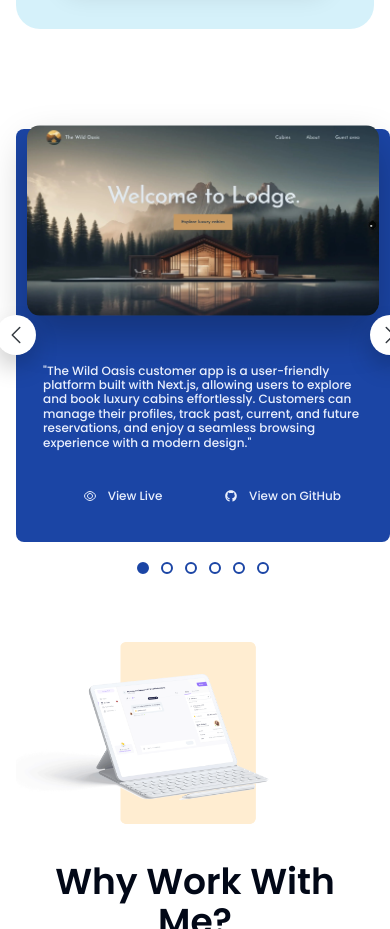
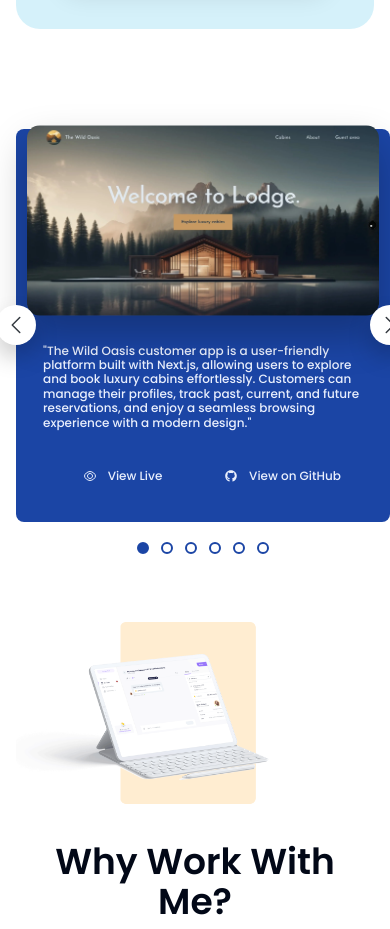
Before and after one commit to MuhammadAsim786786/My-Portfolio, a Next.js app: page / in a window 390 px wide. Shown: the part 6300-7229 px from the top of the page. Built offline with nearby package versions, Linux system fonts and the light colour scheme.

Commit message:
Improved responsive

```diff
--- a/app/components/ProjectShowcase/ProjectShowMedia.css
+++ b/app/components/ProjectShowcase/ProjectShowMedia.css
@@ -18,7 +18,7 @@
     flex-direction: column;
     max-width: 3000px;
     max-height: 1000px;
-    gap: 84px;
+    gap: 64px;
     font-size: 12px;
     margin-left: 16px;
   }
--- a/app/components/ProjectShowcase/ProjectShowcase.tsx
+++ b/app/components/ProjectShowcase/ProjectShowcase.tsx
@@ -89,7 +89,7 @@ const ProjectsShowcase: React.FC = () => {
       <div className="carousel text-[#343a40] leading-3 lg:max-h-96 lg:min-h-96">
         <Image
           width={1000}
-          height={350}
+          height={550}
           src={testimonials[currentIndex].image}
           alt={testimonials[currentIndex].author}
           className="carousel-image "
```
